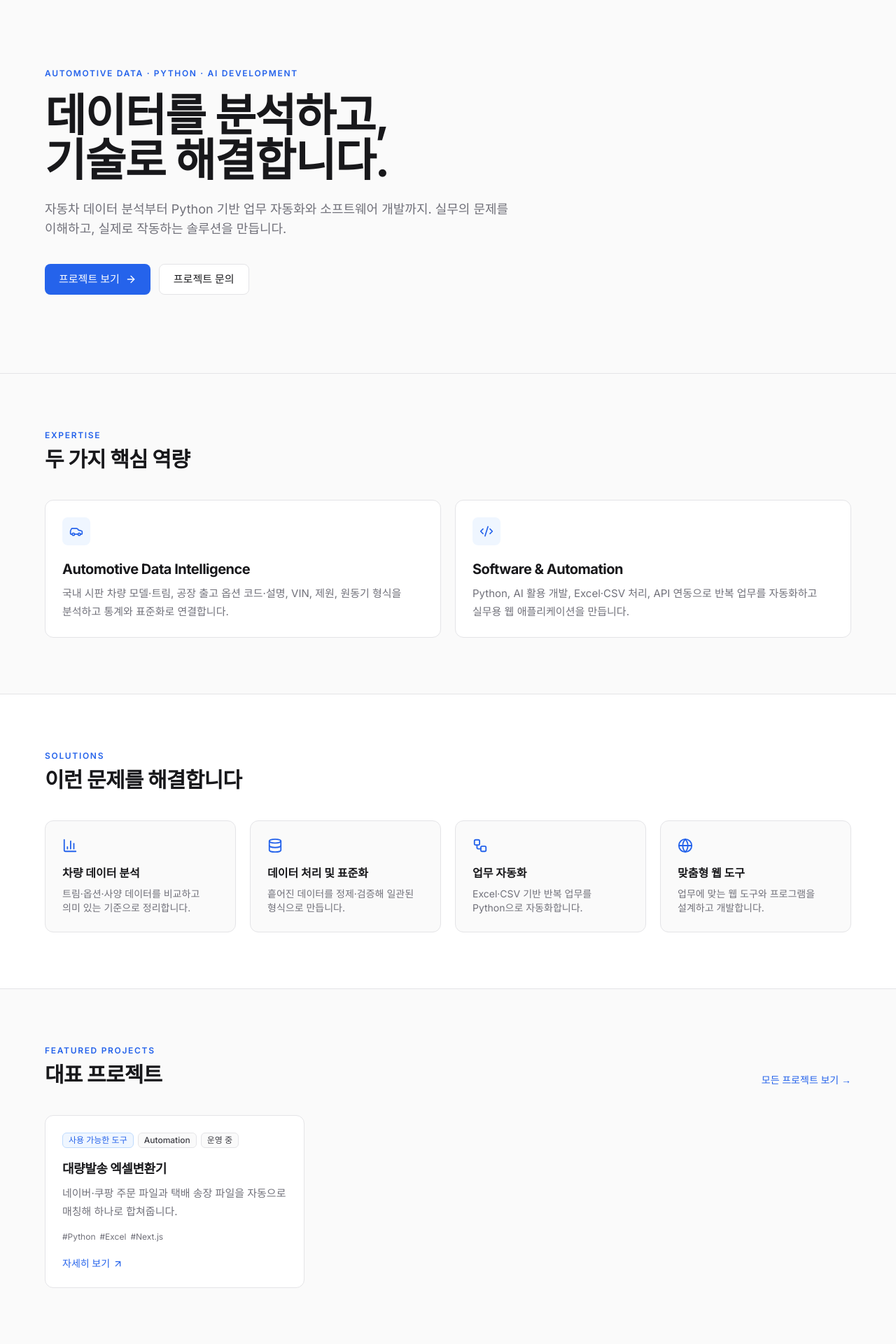
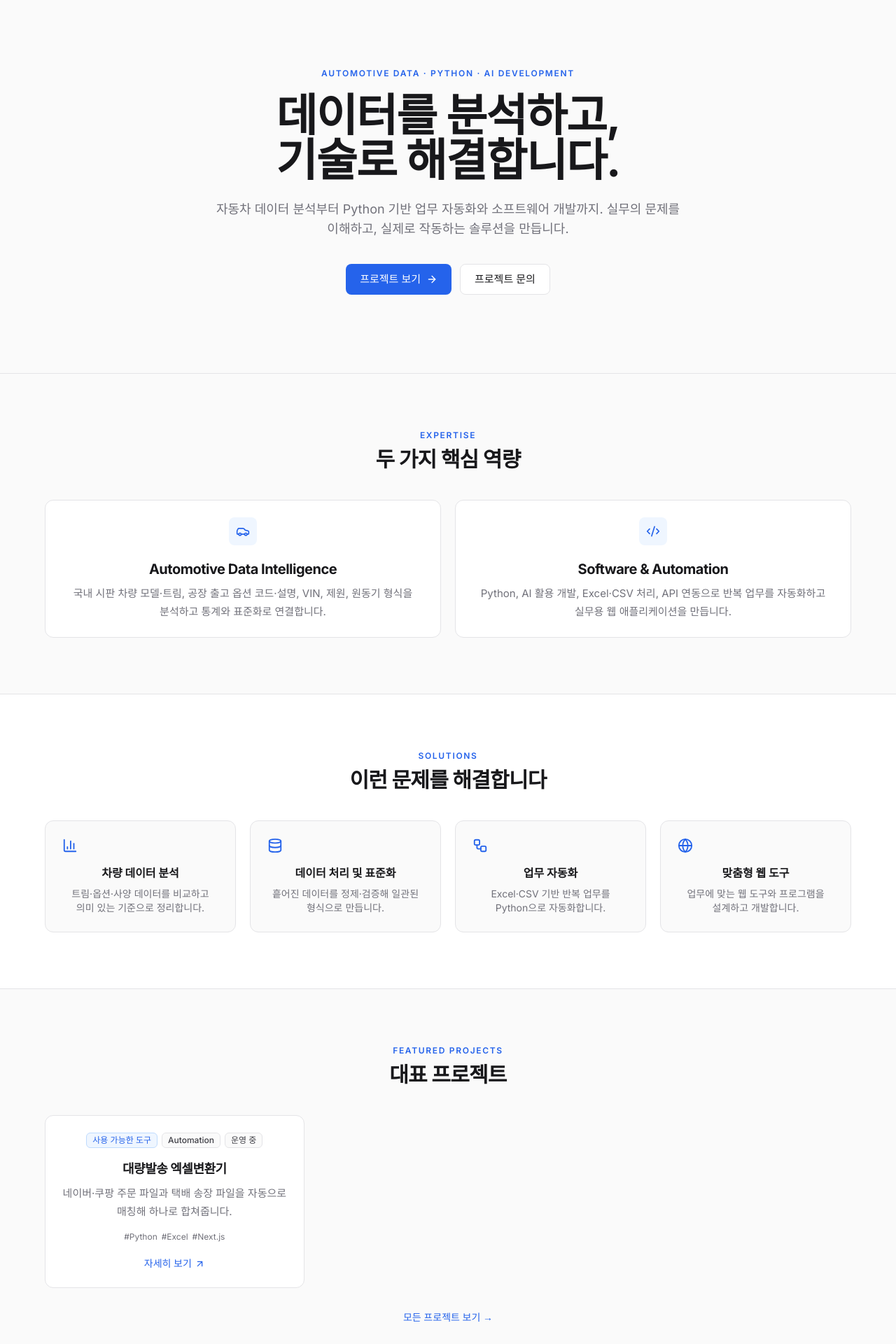
Before and after one commit to sysy-netizen/codivostudio-web, a Next.js app: page / in a window 1280 px wide. Shown: the part 80-2000 px from the top of the page at 70% size. Built offline with nearby package versions, Linux system fonts and the light colour scheme; a web font is replaced by a local one.

Commit message:
가운데정렬수정
Co-Authored-By: Claude Sonnet 5.5 <noreply@anthropic.com>

```diff
--- a/src/app/contact/page.tsx
+++ b/src/app/contact/page.tsx
@@ -20,7 +20,7 @@ export default function ContactPage() {
         description="자동차 데이터 분석, 데이터 처리, Python 업무 자동화, 맞춤형 프로그램 및 웹 도구 개발 협업을 환영합니다."
       />
       <section className="section">
-        <div className="container-content grid gap-10 lg:grid-cols-2">
+        <div className="container-content grid gap-10 text-center lg:grid-cols-2">
           <div className="card">
             <h2 className="text-sm font-semibold text-accent">이메일로 문의하기</h2>
             <div className="mt-5">
@@ -33,7 +33,7 @@ export default function ContactPage() {
           </div>
           <div>
             <h2 className="text-lg font-bold">문의 범위</h2>
-            <ul className="mt-4 space-y-3">
+            <ul className="mt-4 space-y-3 [&>li]:justify-center">
               {contactScopes.map((s) => (
                 <li key={s} className="flex items-center gap-3 text-[15px]">
                   <Check size={16} className="text-accent" aria-hidden="true" /> {s}
@@ -41,7 +41,7 @@ export default function ContactPage() {
               ))}
             </ul>
             {site.profileLinks.length > 0 && (
-              <ul className="mt-8 flex flex-wrap gap-4 text-sm">
+              <ul className="mt-8 flex flex-wrap justify-center gap-4 text-sm">
                 {site.profileLinks.map((l) => (
                   <li key={l.href}>
                     <a href={l.href} target="_blank" rel="noopener noreferrer" className="text-accent hover:underline">
--- a/src/app/page.tsx
+++ b/src/app/page.tsx
@@ -21,18 +21,18 @@ export default function HomePage() {
   return (
     <>
       <section className="border-b border-border">
-        <div className="container-content py-20 sm:py-28">
+        <div className="container-content py-20 text-center sm:py-28">
           <p className="eyebrow">AUTOMOTIVE DATA · PYTHON · AI DEVELOPMENT</p>
-          <h1 className="mt-5 max-w-3xl text-[36px] font-bold leading-[1.2] tracking-tight sm:text-5xl lg:text-[64px]">
+          <h1 className="mx-auto mt-5 max-w-3xl text-[36px] font-bold leading-[1.2] tracking-tight sm:text-5xl lg:text-[64px]">
             데이터를 분석하고,
             <br />
             기술로 해결합니다.
           </h1>
-          <p className="mt-6 max-w-2xl text-base text-muted sm:text-lg">
+          <p className="mx-auto mt-6 max-w-2xl text-base text-muted sm:text-lg">
             자동차 데이터 분석부터 Python 기반 업무 자동화와 소프트웨어 개발까지. 실무의 문제를 이해하고, 실제로
             작동하는 솔루션을 만듭니다.
           </p>
-          <div className="mt-9 flex flex-wrap gap-3">
+          <div className="mt-9 flex flex-wrap justify-center gap-3">
             <Link href="/tools" className={buttonVariants()}>
               프로젝트 보기 <ArrowRight size={16} aria-hidden="true" />
             </Link>
@@ -44,7 +44,7 @@ export default function HomePage() {
       </section>
 
       <section className="section" aria-labelledby="expertise">
-        <div className="container-content">
+        <div className="container-content text-center">
           <p className="eyebrow">Expertise</p>
           <h2 id="expertise" className="h2 mt-2">
             두 가지 핵심 역량
@@ -64,7 +64,7 @@ export default function HomePage() {
       </section>
 
       <section className="section border-y border-border bg-surface" aria-labelledby="solutions">
-        <div className="container-content">
+        <div className="container-content text-center">
           <p className="eyebrow">Solutions</p>
           <h2 id="solutions" className="h2 mt-2">
             이런 문제를 해결합니다
@@ -83,17 +83,12 @@ export default function HomePage() {
 
       {featured.length > 0 && (
         <section className="section" aria-labelledby="featured">
-          <div className="container-content">
-            <div className="flex items-end justify-between gap-4">
-              <div>
-                <p className="eyebrow">Featured Projects</p>
-                <h2 id="featured" className="h2 mt-2">
-                  대표 프로젝트
-                </h2>
-              </div>
-              <Link href="/tools" className="hidden text-sm font-medium text-accent hover:underline sm:block">
-                모든 프로젝트 보기 →
-              </Link>
+          <div className="container-content text-center">
+            <div>
+              <p className="eyebrow">Featured Projects</p>
+              <h2 id="featured" className="h2 mt-2">
+                대표 프로젝트
+              </h2>
             </div>
             <ul className="mt-10 grid gap-5 sm:grid-cols-2 lg:grid-cols-3">
               {featured.map((p) => (
@@ -104,7 +99,7 @@ export default function HomePage() {
                 </li>
               ))}
             </ul>
-            <Link href="/tools" className="mt-8 inline-block text-sm font-medium text-accent hover:underline sm:hidden">
+            <Link href="/tools" className="mt-8 inline-block text-sm font-medium text-accent hover:underline">
               모든 프로젝트 보기 →
             </Link>
           </div>
@@ -112,7 +107,7 @@ export default function HomePage() {
       )}
 
       <section className="section border-y border-border bg-surface" aria-labelledby="approach">
-        <div className="container-content">
+        <div className="container-content text-center">
           <p className="eyebrow">Work Approach</p>
           <h2 id="approach" className="h2 mt-2">
             일하는 방식
--- a/src/components/layout/footer.tsx
+++ b/src/components/layout/footer.tsx
@@ -4,13 +4,13 @@ import { site } from "@/data/site";
 export function Footer() {
   return (
     <footer className="border-t border-border bg-surface">
-      <div className="container-content flex flex-col gap-8 py-12 md:flex-row md:justify-between">
+      <div className="container-content flex flex-col items-center gap-8 py-12 text-center">
         <div>
           <p className="text-[15px] font-bold tracking-[0.06em]">{site.name}</p>
           <p className="mt-2 text-sm text-muted">{site.taglineEn}</p>
         </div>
         <nav aria-label="푸터 메뉴">
-          <ul className="flex flex-wrap gap-x-6 gap-y-2 text-sm">
+          <ul className="flex flex-wrap justify-center gap-x-6 gap-y-2 text-sm">
             {site.nav.map((item) => (
               <li key={item.href}>
                 <Link href={item.href} className="text-muted hover:text-foreground">
@@ -28,7 +28,7 @@ export function Footer() {
         </div>
       </div>
       <div className="border-t border-border">
-        <p className="container-content py-5 text-xs text-muted">
+        <p className="container-content py-5 text-center text-xs text-muted">
           © {new Date().getFullYear()} {site.name}. All rights reserved.
         </p>
       </div>
--- a/src/components/shared/page-header.tsx
+++ b/src/components/shared/page-header.tsx
@@ -9,10 +9,10 @@ export function PageHeader({
 }) {
   return (
     <div className="border-b border-border">
-      <div className="container-content py-14 sm:py-20">
+      <div className="container-content py-14 text-center sm:py-20">
         {eyebrow && <p className="eyebrow">{eyebrow}</p>}
         <h1 className="mt-3 text-[32px] font-bold leading-tight tracking-tight sm:text-5xl">{title}</h1>
-        {description && <p className="mt-5 max-w-2xl text-base text-muted sm:text-lg">{description}</p>}
+        {description && <p className="mx-auto mt-5 max-w-2xl text-base text-muted sm:text-lg">{description}</p>}
       </div>
     </div>
   );
--- a/src/components/tools/project-card.tsx
+++ b/src/components/tools/project-card.tsx
@@ -7,7 +7,7 @@ import type { Project } from "@/types/project";
 
 export function ProjectCard({ project }: { project: Project }) {
   return (
-    <article className="group relative flex flex-col overflow-hidden rounded-card border border-border bg-surface transition-colors hover:border-zinc-400">
+    <article className="group relative flex flex-col text-center overflow-hidden rounded-card border border-border bg-surface transition-colors hover:border-zinc-400">
       {project.thumbnail && (
         <Image
           src={project.thumbnail}
@@ -18,7 +18,7 @@ export function ProjectCard({ project }: { project: Project }) {
         />
       )}
       <div className="flex flex-1 flex-col p-6">
-        <div className="flex flex-wrap gap-1.5">
+        <div className="flex flex-wrap justify-center gap-1.5">
           <Badge variant="accent">{typeLabels[project.type]}</Badge>
           <Badge>{categoryLabels[project.category]}</Badge>
           <Badge>{statusLabels[project.status]}</Badge>
@@ -32,14 +32,14 @@ export function ProjectCard({ project }: { project: Project }) {
           </Link>
         </h3>
         <p className="mt-2 flex-1 text-[15px] text-muted">{project.summary}</p>
-        <ul className="mt-4 flex flex-wrap gap-1.5" aria-label="사용 기술">
+        <ul className="mt-4 flex flex-wrap justify-center gap-1.5" aria-label="사용 기술">
           {project.technologies.map((t) => (
             <li key={t} className="text-xs text-muted">
               #{t}
             </li>
           ))}
         </ul>
-        <span className="mt-5 inline-flex items-center gap-1 text-sm font-medium text-accent">
+        <span className="mt-5 inline-flex items-center justify-center gap-1 text-sm font-medium text-accent">
           자세히 보기 <ArrowUpRight size={15} aria-hidden="true" />
         </span>
       </div>
--- a/src/components/tools/tools-explorer.tsx
+++ b/src/components/tools/tools-explorer.tsx
@@ -36,7 +36,7 @@ function FilterGroup<T extends string>({
   onChange: (v: T) => void;
 }) {
   return (
-    <div role="group" aria-label={label} className="flex flex-wrap items-center gap-2">
+    <div role="group" aria-label={label} className="flex flex-wrap items-center justify-center gap-2">
       <span className="mr-1 text-sm text-muted">{label}</span>
       {options.map((o) => (
         <button
@@ -72,12 +72,12 @@ export function ToolsExplorer({ projects }: { projects: Project[] }) {
 
   return (
     <div>
-      <div className="flex flex-col gap-4">
+      <div className="flex flex-col gap-4 text-center">
         <FilterGroup label="유형" options={typeOptions} value={type} onChange={setType} />
         <FilterGroup label="분류" options={categoryOptions} value={category} onChange={setCategory} />
       </div>
 
-      <p className="mt-8 text-sm text-muted" aria-live="polite">
+      <p className="mt-8 text-center text-sm text-muted" aria-live="polite">
         {filtered.length}개의 프로젝트
       </p>
 
```
Also changed, not shown: src/app/about/page.tsx (+9 -9 lines), src/app/tools/[slug]/page.tsx (+7 -7 lines), src/components/contact/email-actions.tsx (+10 -2 lines).
